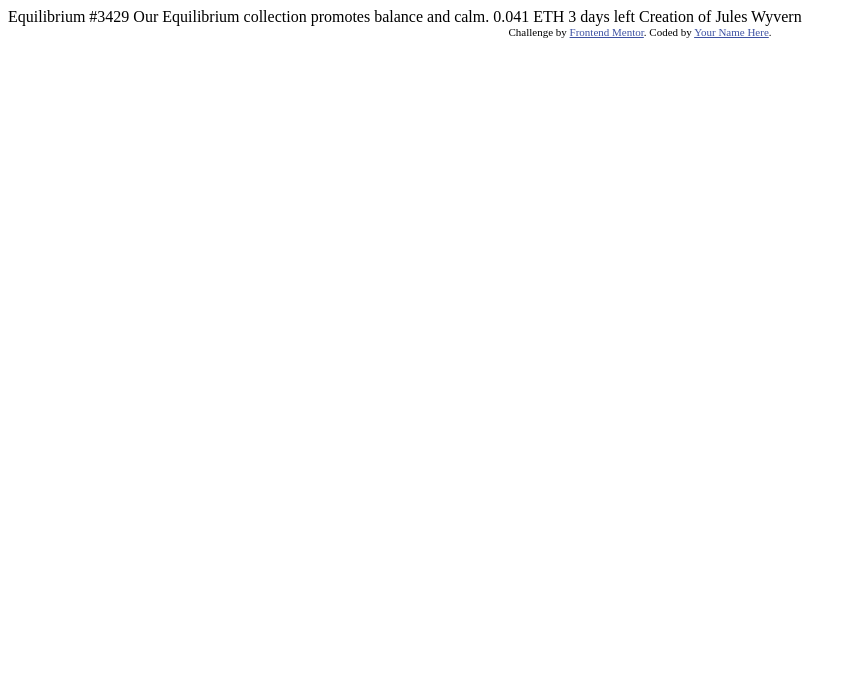
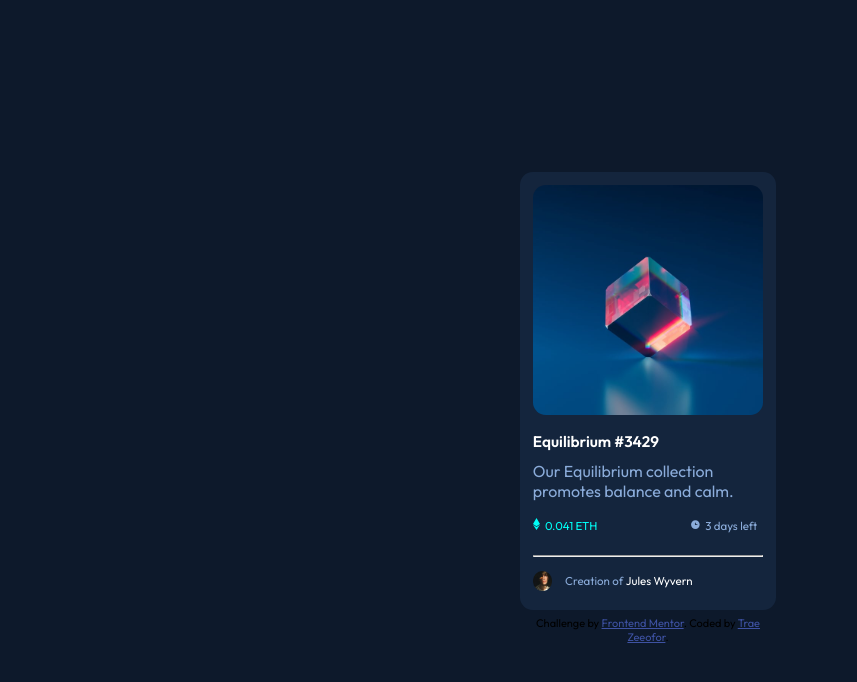
Before and after one commit to traez/nft-preview-card-component-main, a plain HTML site: page index.html in a window 1280 px wide. Shown: the whole page, without its empty margins (0-857 px from the left). Drawn offline with Linux system fonts and the light colour scheme.

Commit message:
almost done, state 8.25pm 20.07.22

```diff
--- a/index.html
+++ b/index.html
@@ -3,31 +3,48 @@
 <head>
   <meta charset="UTF-8">
   <meta name="viewport" content="width=device-width, initial-scale=1.0"> <!-- displays site properly based on user's device -->
+  <link rel="icon" type="image/png" sizes="32x32" href="./images/favicon-32x32.png">
+  <link rel="stylesheet" type="text/css" href="styles.css"/>
+  <title>Frontend Mentor | NFT preview card component</title>
+</head>
 
-  <link rel="icon" type="image/png" sizes="32x32" href="./images/favicon-32x32.png">
+<!--
+  Trae Feel free to remove these styles or customise in your own stylesheet 👍
+-->
+<body>
+ <main>
+  <header>
+    <div class="equi-container"><img class="equi" src="images/image-equilibrium.jpg" alt="image-equilibrium"></div>
 
-  <title>Frontend Mentor | NFT preview card component</title>
+    <h1>Equilibrium #3429</h1>
 
-  <!-- Feel free to remove these styles or customise in your own stylesheet 👍 -->
-  <style>
-    .attribution { font-size: 11px; text-align: center; }
-    .attribution a { color: hsl(228, 45%, 44%); }
-  </style>
-</head>
-<body>
+    <div class="calm">Our Equilibrium collection promotes balance and calm.</div>
 
-  Equilibrium #3429
+    <div class="datamain">
+      <div class="dataleft">
+        <span class="ether-container"><img class="ether" src="images/icon-ethereum.svg" alt="icon ether"/></span>
+        <span class="threezeros">0.041 ETH</span>
+      </div>
+      <div class="dataright">
+        <span><img class="clock" src="images/icon-clock.svg" alt="icon clock"/></span>
+        <span class="daysleft">3 days left</span>
+      </div>
+    </div>
 
-  Our Equilibrium collection promotes balance and calm.
+    <hr class="line"/>
 
-  0.041 ETH
-  3 days left
+    <section class="jules">
+      <img class="avatar" src="images/image-avatar.png" alt="image avatar"/>
+      <span class="creation">Creation of</span><span class="wy">Jules Wyvern</span>
+    </section>
 
-  Creation of Jules Wyvern
+  </header>
 
-  <div class="attribution">
+  <footer class="attribution">
     Challenge by <a href="https://www.frontendmentor.io?ref=challenge" target="_blank">Frontend Mentor</a>.
-    Coded by <a href="#">Your Name Here</a>.
-  </div>
+    Coded by <a href="https://github.com/traez">Trae Zeeofor</a>.
+  </footer>
+
+ </main>
 </body>
 </html>
--- a/styles.css
+++ b/styles.css
@@ -0,0 +1,163 @@
+@import url('https://fonts.googleapis.com/css2?family=Fraunces:opsz,wght@9..144,700&family=Montserrat:wght@500;700&family=Outfit:wght@300;400;600&display=swap');
+
+/*
+Imported styles at top, then declared variables at root.
+Next declared selectors as much as possible in sequential order of appearance
+Media query at bottom
+Flex-box row on desktop, while flex-box column on mobile.
+Will get better in documentation, debugging and responsive design. This is but my 2nd frontendmentor project
+Date: 18.07.22
+
+The designs were created to the following widths:
+- Mobile: 375px
+- Desktop: 1440px
+
+- Font size (paragraph): 18px
+- Family: [Outfit](https://fonts.google.com/specimen/Outfit)
+- Weights: 300, 400, 600
+*/
+
+:root {
+    --soft-blue: hsl(215, 51%, 70%);
+    --cyan: hsl(178, 100%, 50%);
+    --very-dark-blue-main-bg: hsl(217, 54%, 11%);
+    --very-dark-blue-card-bg: hsl(216, 50%, 16%);
+    --very-dark-blue-line: hsl(215, 32%, 27%);
+    --white: hsl(0, 0%, 100%);
+
+    font-family:Outfit;
+      }
+
+body{
+    display:flex;
+    flex-flow:column wrap;
+    justify-content: center;
+    height:100vh;
+    width:100vw;
+    background-color:var(--very-dark-blue-main-bg);
+
+}
+main{
+    display:flex;
+    flex-flow:column wrap;
+    justify-content: center;
+    align-items: center;
+    align-content:center;
+    width: 20%;
+    height:auto;
+    margin: auto;
+      }
+
+header{
+    background-color:var(--very-dark-blue-card-bg);
+    border-radius:1vw;
+}
+
+.datamain{
+    display:flex;
+    flex-flow:row wrap;
+    justify-content: space-between;
+    align-items: center;
+    width: 100%;
+    padding-bottom:1vw;
+}
+
+.dataleft{
+    padding-left:1vw;
+}
+
+.dataright{
+    padding-right:1vw;
+}
+
+.threezeros{
+    padding-left:0.1vw;
+    color:var(--cyan);
+    font-size:0.9vw;
+}
+
+.daysleft{
+    padding-left:0.1vw;
+    color:var(--soft-blue);
+    font-size:0.9vw;
+}
+
+.creation{
+    padding-left:1vw;
+    color:var(--soft-blue);
+}
+
+.wy{
+    color:var(--white);
+    padding-left:0.2vw;
+}
+
+.line{
+     margin-left:1vw;
+    margin-right:1vw;
+    height:0.01vw;
+    color:var(--soft-blue);
+}
+
+.jules{
+    display:flex;
+    flex-flow:row wrap;
+    justify-content: flex-start;
+    align-items: center;
+    padding-top:0.5vw;
+    padding-left:1vw;
+    padding-bottom:1.5vw;
+    font-size:0.9vw;
+}
+
+footer{
+    width: 100%;
+    height:auto;
+    padding-top:0.5vw;
+}
+
+.equi{
+    width:90%;
+    height:auto;
+    border-radius:1vw;
+ }
+
+.equi-container{
+    /* Centering image in container */
+    display: flex;
+    flex-direction: row;
+    justify-content: center;
+    align-items :center;
+    padding-top:1vw;
+}
+
+.calm{
+    padding-bottom:1vw;
+    padding-left:1vw;
+    color:var(--soft-blue);
+}
+
+.ether{
+    width:11%;
+    height:auto;
+}
+
+.clock{
+    width:15%;
+    height:auto;
+}
+
+.avatar{
+    width:8%;
+    height:auto;
+}
+
+h1{
+    font-size:1.2vw;
+    padding-top:0.5vw;
+    padding-left:1vw;
+    color:var(--white);
+}
+
+.attribution { font-size: 11px; text-align: center; }
+.attribution a { color: hsl(228, 45%, 44%); }
```
